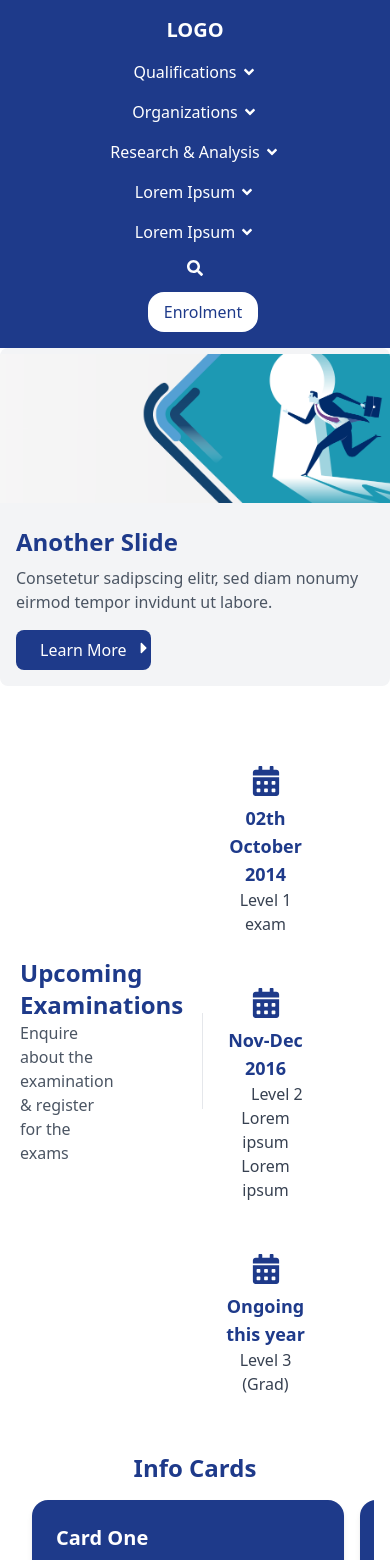
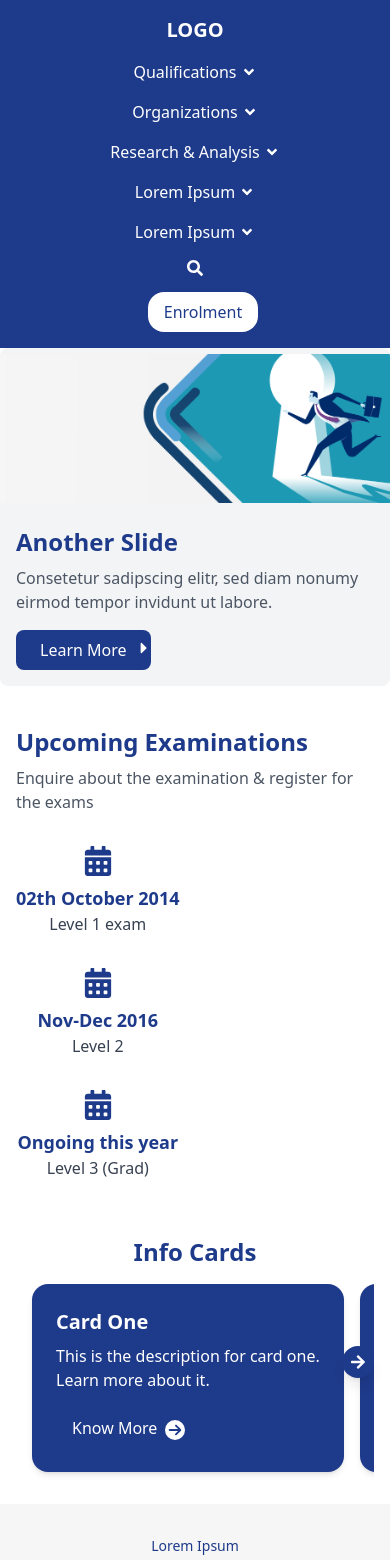
Before and after one commit to juned1110/ToggleHead, a React (Vite) app: page / in a window 390 px wide. Shown: the top 1560 px of the page. Built offline with nearby package versions, Linux system fonts and the light colour scheme.

Commit message:
responsive in mobile view

```diff
--- a/src/components/UpcomingExaminations.jsx
+++ b/src/components/UpcomingExaminations.jsx
@@ -3,20 +3,19 @@ import { FaCalendarAlt } from "react-icons/fa";
 
 const UpcomingExaminations = () => {
   return (
-    <div className="max-w-7xl mx-auto py-10">
-      <div className="flex items-center justify-between">
-        <div className="text-left ml-5">
+    <div className="max-w-7xl mx-auto py-10 px-4">
+      <div className="flex flex-col md:flex-row items-start md:items-center justify-between">
+        <div className="text-left">
           <h2 className="text-2xl font-bold text-primary">
             Upcoming Examinations
           </h2>
-          <p className="text-gray-600 w-[20vw]">
+          <p className="text-gray-600 mt-2 md:mt-0">
             Enquire about the examination & register for the exams
           </p>
         </div>
-        <div className="border-r h-24 mx-4"></div>
 
-        <div className="grid grid-cols-1 md:grid-cols-3 gap-8 mr-[20vw] mt-5">
-          <div className="text-center mt-5">
+        <div className="grid grid-cols-1 md:grid-cols-3 gap-8 mt-8 md:mt-0">
+          <div className="text-center">
             <FaCalendarAlt className="text-3xl text-primary mx-auto mb-2" />
             <h3 className="text-lg font-bold text-primary">
               02th October 2014
@@ -24,15 +23,13 @@ const UpcomingExaminations = () => {
             <p className="text-gray-700">Level 1 exam</p>
           </div>
 
-          <div className="text-center mt-5">
+          <div className="text-center">
             <FaCalendarAlt className="text-3xl text-primary mx-auto mb-2" />
             <h3 className="text-lg font-bold text-primary">Nov-Dec 2016</h3>
-            <p className="text-gray-700 text-left ml-8">Level 2</p>
-            <p className="text-gray-700">Lorem ipsum</p>
-            <p className="text-gray-700">Lorem ipsum</p>
+            <p className="text-gray-700">Level 2</p>
           </div>
 
-          <div className="text-center mt-5">
+          <div className="text-center">
             <FaCalendarAlt className="text-3xl text-primary mx-auto mb-2" />
             <h3 className="text-lg font-bold text-primary">
               Ongoing this year
```
